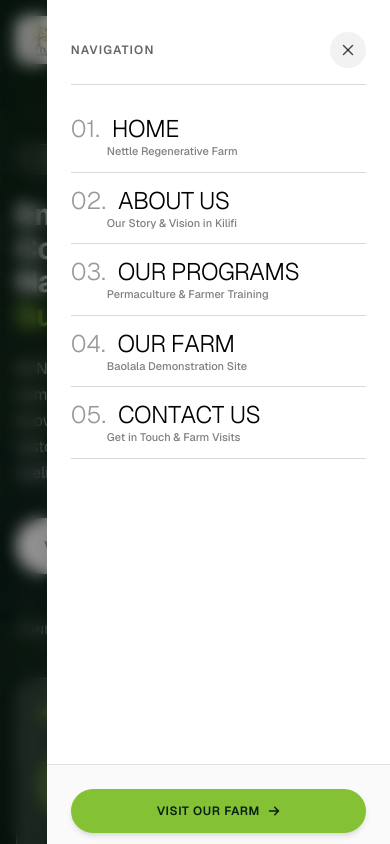
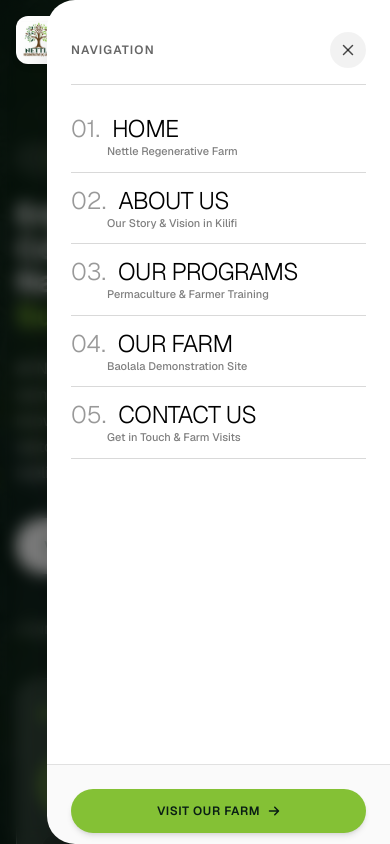
Before and after one commit to seifRashid/nettleregenerative, a Next.js app: page / in a window 390 px wide. Both pictures are taken after a click on the button 354 px from the left and 40 px from the top of the page. Shown: the top 844 px of the page. Built offline with nearby package versions, Linux system fonts and the light colour scheme.

Commit message:
fix(mobile): optimize mobile sidebar slide speed, GPU acceleration and eliminate animation lag

```diff
--- a/app/components/Navbar.tsx
+++ b/app/components/Navbar.tsx
@@ -70,6 +70,7 @@ export function Navbar() {
   }, []);
 
   return (
+    <>
       <motion.header
         initial={{ y: -60, opacity: 0 }}
         animate={{ y: 0, opacity: 1 }}
@@ -136,18 +137,19 @@ export function Navbar() {
           {mobileMenuOpen ? <FaXmark className="w-4 h-4" /> : <FaBars className="w-4 h-4" />}
         </motion.button>
       </div>
+    </motion.header>
 
     {/* Mobile Curved Sidebar Drawer Menu */}
-      <AnimatePresence mode="wait">
+    <AnimatePresence>
       {mobileMenuOpen && (
         <CurvedNavbar
           setIsActive={setMobileMenuOpen}
           navItems={mobileCurvedNavItems}
           footer={
             <motion.div
-                initial={{ opacity: 0, y: 25 }}
+              initial={{ opacity: 0, y: 15 }}
               animate={{ opacity: 1, y: 0 }}
-                transition={{ duration: 0.55, delay: 0.72, ease: [0.33, 1, 0.68, 1] as const }}
+              transition={{ duration: 0.28, delay: 0.16, ease: [0.16, 1, 0.3, 1] as const }}
               className="flex flex-col gap-4 px-6 sm:px-10 py-6 border-t border-black/10 bg-black/[0.02]"
             >
               <Link
@@ -206,6 +208,6 @@ export function Navbar() {
         />
       )}
     </AnimatePresence>
-    </motion.header>
+  </>
   );
 }
--- a/components/ui/curved-menu.tsx
+++ b/components/ui/curved-menu.tsx
@@ -39,92 +39,75 @@ export interface iHeaderProps {
 }
 
 export const MENU_SLIDE_ANIMATION: Variants = {
-  initial: { x: "calc(100% + 100px)" },
-  enter: { x: "0", transition: { duration: 0.8, ease: [0.76, 0, 0.24, 1] as const } },
+  initial: { x: "100%" },
+  enter: {
+    x: "0%",
+    transition: {
+      duration: 0.35,
+      ease: [0.16, 1, 0.3, 1] as const,
+    },
+  },
   exit: {
-    x: "calc(100% + 100px)",
-    transition: { duration: 0.8, ease: [0.76, 0, 0.24, 1] as const },
+    x: "100%",
+    transition: {
+      duration: 0.28,
+      ease: [0.16, 1, 0.3, 1] as const,
+    },
   },
 };
 
 export const navItemVariants: Variants = {
   initial: {
-    x: 60,
+    x: 25,
     opacity: 0,
   },
   enter: (index: number) => ({
     x: 0,
     opacity: 1,
     transition: {
-      duration: 0.65,
-      ease: [0.76, 0, 0.24, 1] as const,
-      delay: 0.2 + index * 0.09,
+      duration: 0.28,
+      ease: [0.16, 1, 0.3, 1] as const,
+      delay: 0.06 + index * 0.04,
     },
   }),
-  exit: (index: number) => ({
-    x: 50,
+  exit: {
+    x: 20,
     opacity: 0,
     transition: {
-      duration: 0.35,
-      ease: [0.76, 0, 0.24, 1] as const,
-      delay: Math.max(0, 0.15 - index * 0.03),
+      duration: 0.18,
+      ease: [0.16, 1, 0.3, 1] as const,
     },
-  }),
+  },
 };
 
 export const indexVariants: Variants = {
   initial: {
     opacity: 0,
-    x: -12,
+    x: -8,
   },
   enter: (index: number) => ({
     opacity: 1,
     x: 0,
     transition: {
-      duration: 0.5,
-      ease: [0.33, 1, 0.68, 1] as const,
-      delay: 0.2 + index * 0.09,
+      duration: 0.25,
+      ease: [0.16, 1, 0.3, 1] as const,
+      delay: 0.06 + index * 0.04,
     },
   }),
-};
-
-export const letterContainerVariants: Variants = {
-  initial: {},
-  enter: (index: number) => ({
-    transition: {
-      delayChildren: 0.25 + index * 0.09,
-      staggerChildren: 0.03,
-    },
-  }),
-};
-
-export const letterVariants: Variants = {
-  initial: {
-    y: "115%",
-    opacity: 0,
-  },
-  enter: {
-    y: "0%",
-    opacity: 1,
-    transition: {
-      duration: 0.45,
-      ease: [0.33, 1, 0.68, 1] as const,
-    },
-  },
 };
 
 export const subheadingVariants: Variants = {
   initial: {
     opacity: 0,
-    y: 8,
+    y: 4,
   },
   enter: (index: number) => ({
     opacity: 1,
     y: 0,
     transition: {
-      duration: 0.5,
-      ease: [0.33, 1, 0.68, 1] as const,
-      delay: 0.35 + index * 0.09,
+      duration: 0.25,
+      ease: [0.16, 1, 0.3, 1] as const,
+      delay: 0.1 + index * 0.04,
     },
   }),
 };
@@ -247,31 +230,15 @@ export const NavLink: React.FC<iNavLinkProps> = ({
             0{index}.
           </motion.span>
 
-          {/* Staggered Letter Reveal on Entrance */}
+          {/* Heading */}
           <div className="overflow-hidden">
-            <motion.span
-              custom={itemIndex}
-              variants={letterContainerVariants}
-              initial="initial"
-              animate="enter"
-              exit="exit"
-              className="relative z-10 inline-flex flex-wrap text-2xl sm:text-3xl md:text-4xl font-light tracking-tight text-black group-hover:text-[#113B27] transition-colors duration-300"
-            >
-              {heading.split("").map((letter, i) => (
-                <span key={i} className="overflow-hidden inline-block leading-tight">
-                  <motion.span
-                    variants={letterVariants}
-                    className="inline-block transform-gpu group-hover:text-[#84C135] transition-colors duration-200"
-                  >
-                    {letter === " " ? "\u00A0" : letter}
-                  </motion.span>
-                </span>
-              ))}
-            </motion.span>
+            <span className="relative z-10 inline-flex flex-wrap text-2xl sm:text-3xl md:text-4xl font-light tracking-tight text-black group-hover:text-[#113B27] transition-colors duration-300">
+              {heading}
+            </span>
           </div>
         </div>
 
-        {/* Staggered Subheading Reveal */}
+        {/* Subheading */}
         {subheading && (
           <motion.span
             custom={itemIndex}
@@ -306,17 +273,17 @@ export const Curve: React.FC<{ fill?: string }> = ({ fill = "#ffffff" }) => {
     initial: { d: initialPath },
     enter: {
       d: targetPath,
-      transition: { duration: 0.8, ease: [0.76, 0, 0.24, 1] as const },
+      transition: { duration: 0.35, ease: [0.16, 1, 0.3, 1] as const },
     },
     exit: {
       d: initialPath,
-      transition: { duration: 0.8, ease: [0.76, 0, 0.24, 1] as const },
+      transition: { duration: 0.28, ease: [0.16, 1, 0.3, 1] as const },
     },
   };
 
   return (
     <svg
-      className="absolute top-0 -left-[99px] w-[100px] stroke-none h-full pointer-events-none"
+      className="hidden sm:block absolute top-0 -left-[99px] w-[100px] stroke-none h-full pointer-events-none"
       style={{ fill }}
       aria-hidden="true"
     >
@@ -344,9 +311,9 @@ export const CurvedNavbar: React.FC<iCurvedNavbarProps> = ({
         initial={{ opacity: 0 }}
         animate={{ opacity: 1 }}
         exit={{ opacity: 0 }}
-        transition={{ duration: 0.4 }}
+        transition={{ duration: 0.25 }}
         onClick={() => setIsActive(false)}
-        className="fixed inset-0 bg-black/40 backdrop-blur-sm z-40"
+        className="fixed inset-0 bg-black/50 backdrop-blur-sm z-40"
         aria-hidden="true"
       />
 
@@ -357,7 +324,7 @@ export const CurvedNavbar: React.FC<iCurvedNavbarProps> = ({
         animate="enter"
         exit="exit"
         className={cn(
-          "h-[100dvh] w-[88vw] sm:w-[420px] max-w-screen-sm fixed right-0 top-0 z-50 bg-white shadow-2xl flex flex-col justify-between overflow-y-auto",
+          "h-[100dvh] w-[88vw] sm:w-[420px] max-w-screen-sm fixed right-0 top-0 z-50 bg-white shadow-2xl rounded-l-[28px] sm:rounded-none flex flex-col justify-between overflow-y-auto transform-gpu will-change-transform",
           className,
         )}
       >
@@ -367,7 +334,7 @@ export const CurvedNavbar: React.FC<iCurvedNavbarProps> = ({
             <motion.div
               initial={{ opacity: 0, y: -10 }}
               animate={{ opacity: 1, y: 0 }}
-              transition={{ duration: 0.4, delay: 0.12, ease: [0.33, 1, 0.68, 1] as const }}
+              transition={{ duration: 0.25, delay: 0.08, ease: [0.16, 1, 0.3, 1] as const }}
               className="flex items-center justify-between border-b border-black/15 pb-4 mb-4"
             >
               <span className="text-xs uppercase tracking-widest font-semibold text-black/60">
@@ -376,7 +343,7 @@ export const CurvedNavbar: React.FC<iCurvedNavbarProps> = ({
               <button
                 type="button"
                 onClick={() => setIsActive(false)}
-                className="w-9 h-9 rounded-full bg-black/5 hover:bg-[#84C135]/20 flex items-center justify-center text-black/70 hover:text-black transition-colors focus:outline-none"
+                className="w-9 h-9 rounded-full bg-black/5 hover:bg-[#84C135]/20 flex items-center justify-center text-black/70 hover:text-black transition-colors focus:outline-none cursor-pointer"
                 aria-label="Close menu"
               >
                 <X size={18} />
@@ -410,6 +377,7 @@ export const CurvedNavbar: React.FC<iCurvedNavbarProps> = ({
     </>
   );
 };
+
 
 export const Header: React.FC<iHeaderProps> = ({
   navItems = defaultNavItems,
```
Lines whose indentation alone changed are shown as unchanged.
